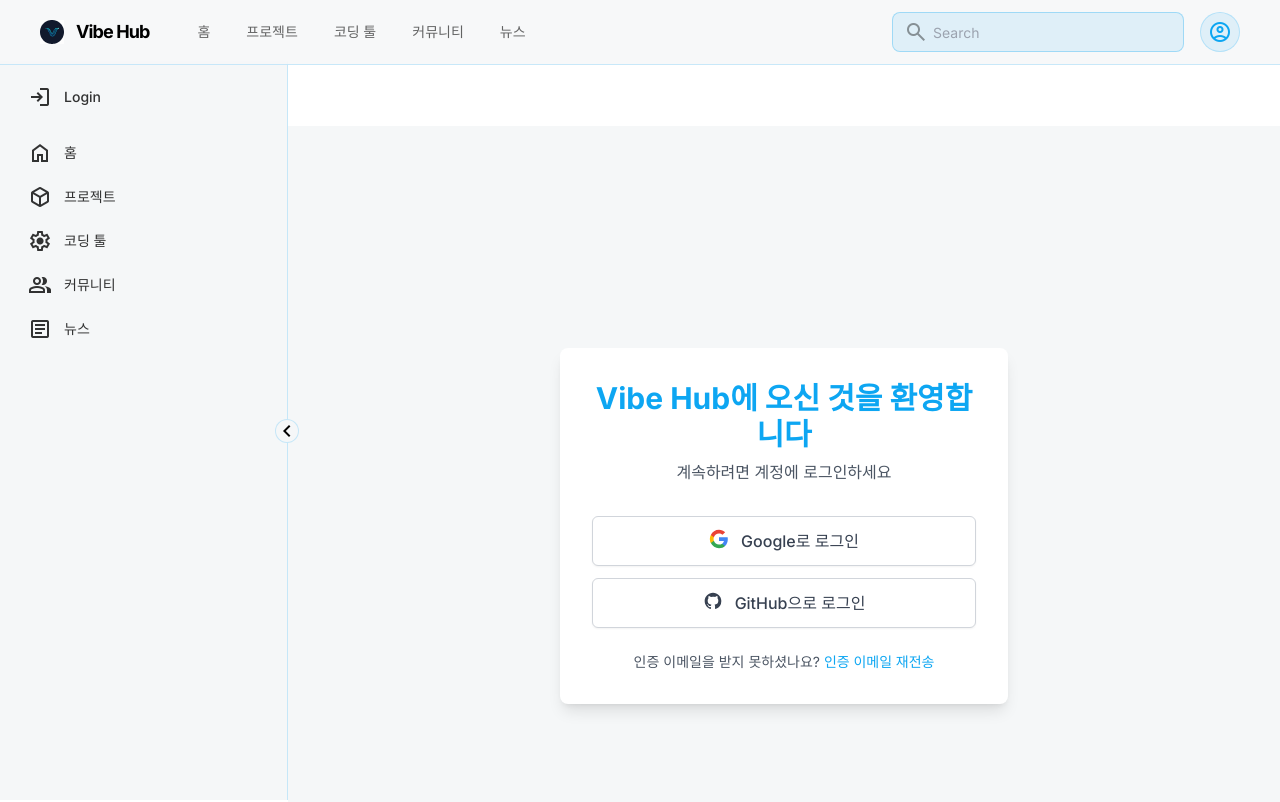
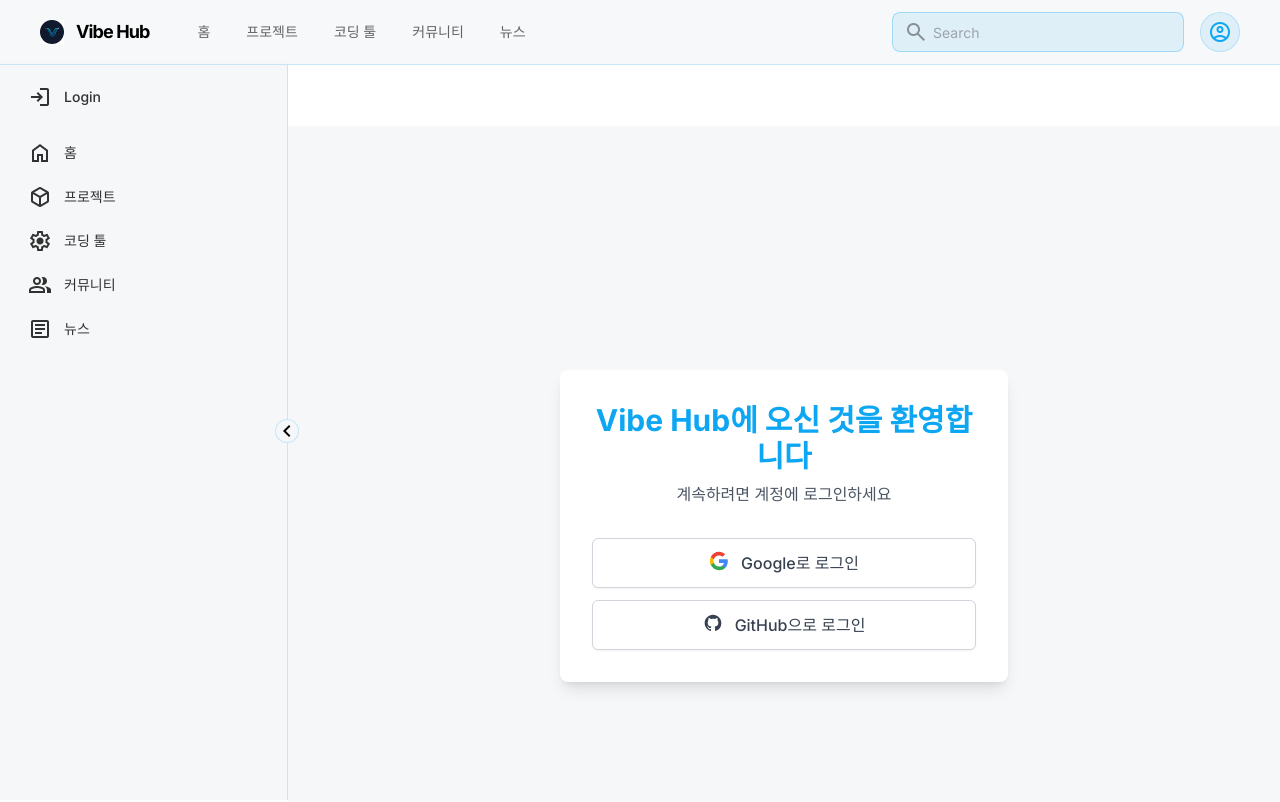
Before and after one commit to kimjuyoung1127/vibe, a Next.js app in the folder vibe-code/: page /login in a window 1280 px wide. Shown: the top 802 px of the page. Built offline with nearby package versions, Linux system fonts and the light colour scheme.

Commit message:
로그인 수정

```diff
--- a/vibe-code/app/login/page.tsx
+++ b/vibe-code/app/login/page.tsx
@@ -30,14 +30,7 @@
           onLoadingChange={() => {}} // We can implement this if needed
         />
 
-        <div className="mt-6 text-center">
-          <p className="text-sm text-gray-600 dark:text-gray-400">
-            {t('login.noConfirmationEmail')}{' '}
-            <a href="/resend-confirmation" className="font-medium text-primary hover:text-primary/80">
-              {t('login.resendConfirmation')}
-            </a>
-          </p>
-        </div>
+
       </div>
     </div>
   );
```
